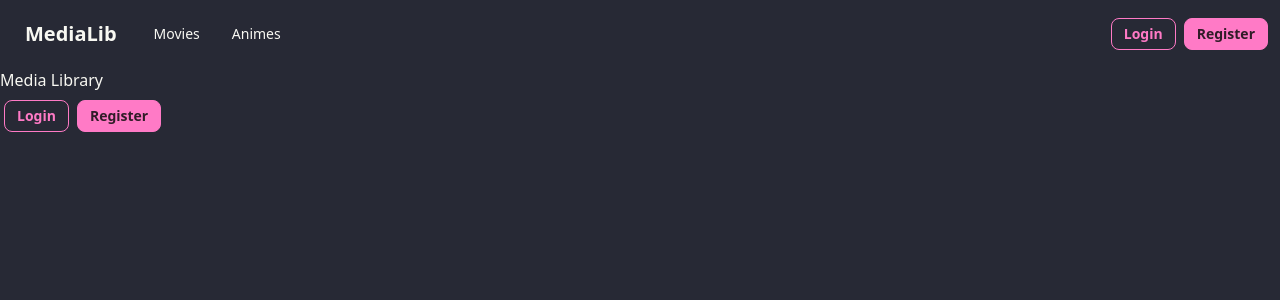
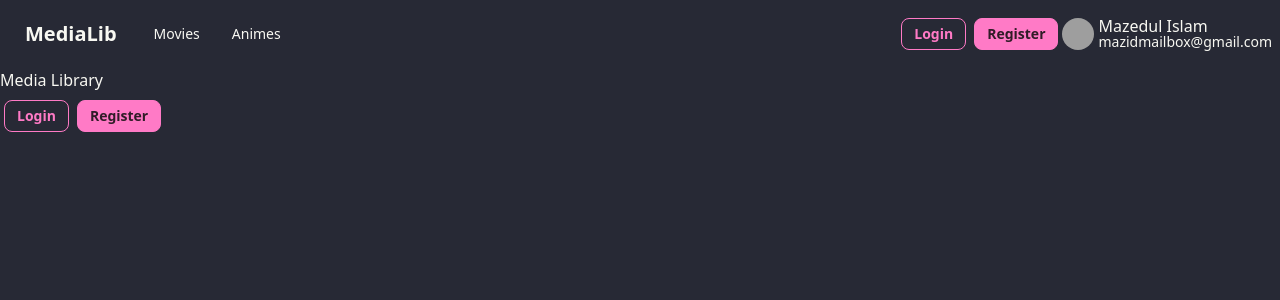
Before and after one commit to mazid1/media-lib, a Next.js app: page / in a window 1280 px wide. Shown: the top 300 px of the page. Built offline with nearby package versions, Linux system fonts and the light colour scheme; no server answers; grey boxes are pictures that could not be loaded.

Commit message:
adding user menu

```diff
--- a/src/app/components/nav/Navbar.tsx
+++ b/src/app/components/nav/Navbar.tsx
@@ -1,6 +1,7 @@
 import Link from "next/link";
 import React from "react";
 import AuthLinks from "./AuthLinks";
+import UserMenu from "./UserMenu";
 
 function Navbar() {
   return (
@@ -20,6 +21,7 @@ function Navbar() {
       </div>
       <div className="navbar-end">
         <AuthLinks />
+        <UserMenu />
       </div>
     </nav>
   );
--- /dev/null
+++ b/src/app/components/nav/UserMenu.tsx
@@ -0,0 +1,19 @@
+import React from "react";
+
+function UserMenu() {
+  return (
+    <div className="flex items-center gap-1">
+      <div className="avatar flex">
+        <div className="w-8 h-8 rounded-full">
+          <img src="https://ui-avatars.com/api/?name=Mazedul+Islam" />
+        </div>
+      </div>
+      <div className="flex flex-col">
+        <div className="text-md leading-4">Mazedul Islam</div>
+        <div className="text-sm leading-4">mazidmailbox@gmail.com</div>
+      </div>
+    </div>
+  );
+}
+
+export default UserMenu;
```
